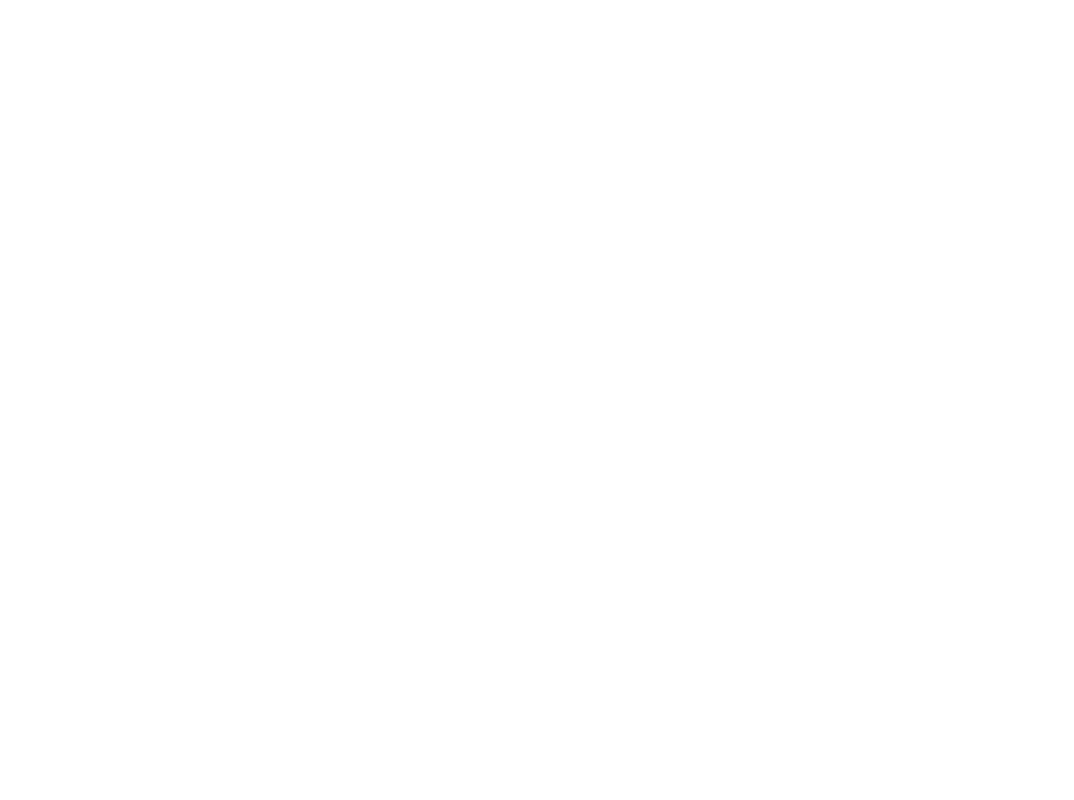
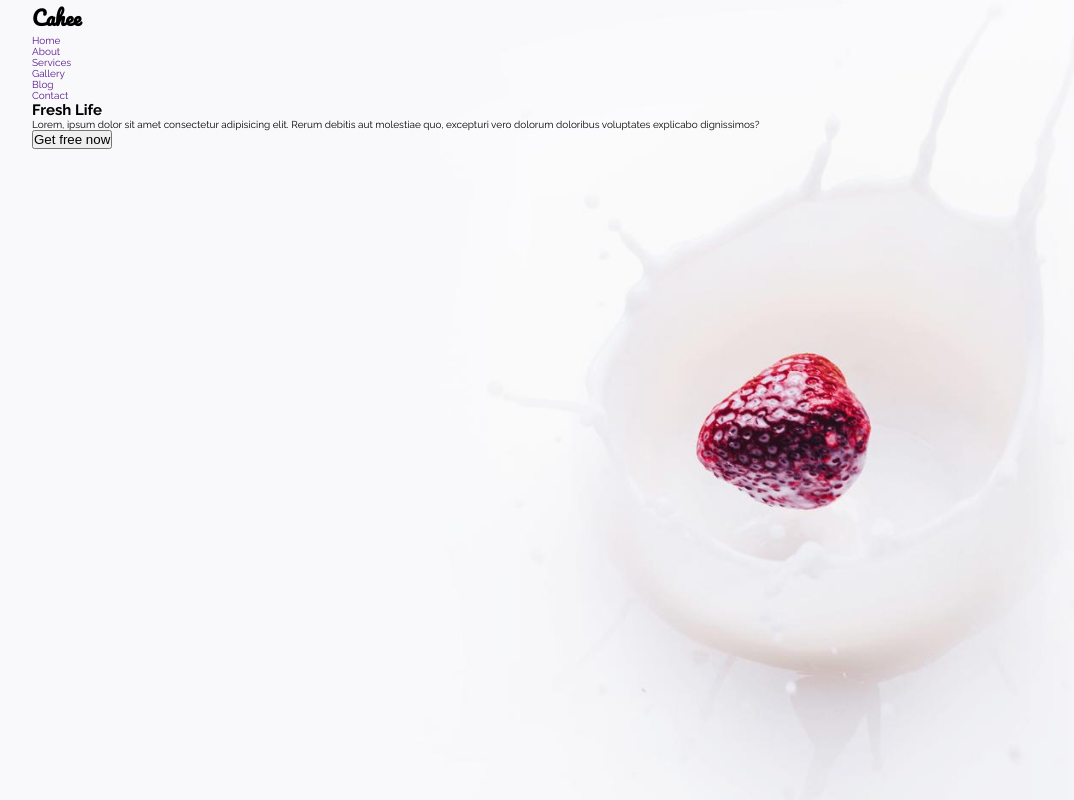
Before and after one commit to pakubieniec/1.-PSD-to-HTML---Cahee, a plain HTML site: page index.html in a window 1280 px wide. Shown: the whole page, without its empty margins (32-1106 px from the left). Drawn offline with Linux system fonts and the light colour scheme; files that its build step writes are made by us from their sources.

Commit message:
add header

```diff
--- a/index.html
+++ b/index.html
@@ -17,8 +17,45 @@
       crossorigin="anonymous"
       referrerpolicy="no-referrer"
     />
-    <link rel="stylesheet" href="css/style.css" />
+    <link rel="stylesheet" href="style.css" />
     <title>Cahee | Fresh Life</title>
   </head>
-  <body></body>
+  <body>
+    <header class="header">
+      <div class="container">
+        <div class="logo">
+          <h1 class="logo__name">Cahee</h1>
+        </div>
+        <nav class="menu">
+          <ul class="menu__list">
+            <li class="menu__item">
+              <a href="" class="menu__link">Home</a>
+            </li>
+            <li class="menu__item">
+              <a href="" class="menu__link">About</a>
+            </li>
+            <li class="menu__item">
+              <a href="" class="menu__link">Services</a>
+            </li>
+            <li class="menu__item">
+              <a href="" class="menu__link">Gallery</a>
+            </li>
+            <li class="menu__item"><a href="" class="menu__link">Blog</a></li>
+            <li class="menu__item">
+              <a href="" class="menu__link">Contact</a>
+            </li>
+          </ul>
+        </nav>
+        <div class="header__description">
+          <h2 class="header__title">Fresh Life</h2>
+          <p class="header__text">
+            Lorem, ipsum dolor sit amet consectetur adipisicing elit. Rerum
+            debitis aut molestiae quo, excepturi vero dolorum doloribus
+            voluptates explicabo dignissimos?
+          </p>
+          <button class="btn btn--header">Get free now</button>
+        </div>
+      </div>
+    </header>
+  </body>
 </html>
--- a/style.css
+++ b/style.css
@@ -0,0 +1,40 @@
+* {
+  margin: 0;
+  padding: 0;
+  box-sizing: border-box;
+}
+
+:root {
+  --primary-color: red;
+  --secondary-color: green;
+}
+
+html {
+  font-size: 62.5%;
+  font-family: "Raleway", sans-serif;
+}
+
+ul {
+  list-style: none;
+}
+
+a {
+  text-decoration: none;
+}
+
+.container {
+  width: 90vw;
+  margin: 0 auto;
+}
+
+.header {
+  width: 100vw;
+  height: 100vh;
+  background-image: url(img/bannerSM.jpg);
+  background-position: center;
+  background-size: cover;
+}
+
+.logo {
+  font-family: "Pacifico", cursive;
+}
```
